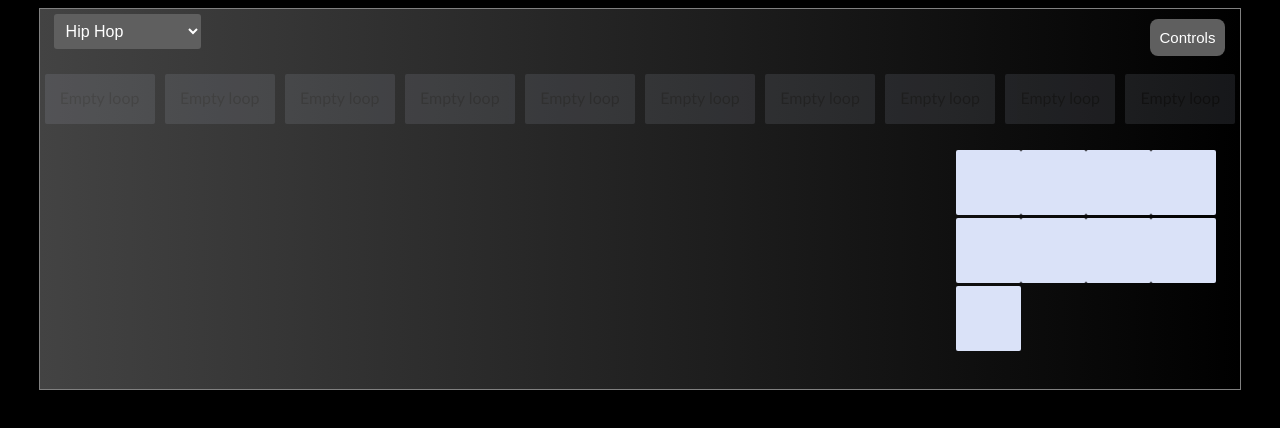
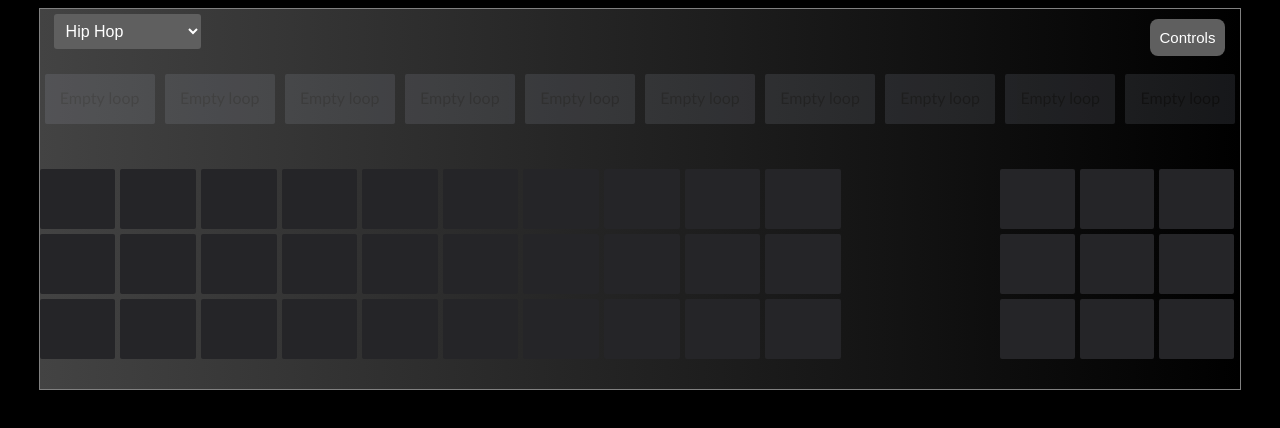
Before and after one commit to mathiasfc/simple-drumpad, a Vue app in the folder simple-drumpad-app/: page / in a window 1280 px wide. Shown: the top 428 px of the page. Built offline with nearby package versions, Linux system fonts and the light colour scheme.

Commit message:
Pads structure

```diff
--- a/simple-drumpad-app/src/App.vue
+++ b/simple-drumpad-app/src/App.vue
@@ -2,21 +2,21 @@
 <div id="drumpad" class="container">
     <ConfigPanel />
     <Loops />
-    <RightPads />
+    <Pads />
 </div>
 </template>
 
 <script>
 import ConfigPanel from './components/ConfigPanel.vue'
 import Loops from './components/Loops.vue'
-import RightPads from './components/RightPads.vue'
+import Pads from './components/Pads.vue'
 
 export default {
     name: 'app',
     components: {
         ConfigPanel,
         Loops,
-        RightPads
+        Pads
     }
 }
 </script>
--- /dev/null
+++ b/simple-drumpad-app/src/components/Pads.vue
@@ -0,0 +1,111 @@
+<template>
+<div id="pads">
+    <div class="wrapper-left">
+        <!-- first-->
+        <div class="pad ripple" data-key="81" data-ripple-color="blue"> </div>
+        <div class="pad ripple" data-key="87" data-ripple-color="blue"> </div>
+        <div class="pad ripple" data-key="69" data-ripple-color="blue"> </div>
+        <div class="pad ripple" data-key="82" data-ripple-color="blue"> </div>
+        <div class="pad ripple" data-key="84" data-ripple-color="blue"> </div>
+        <div class="pad ripple" data-key="89" data-ripple-color="blue"> </div>
+        <div class="pad ripple" data-key="85" data-ripple-color="blue"> </div>
+        <div class="pad ripple" data-key="73" data-ripple-color="blue"> </div>
+        <div class="pad ripple" data-key="79" data-ripple-color="blue"> </div>
+        <div class="pad ripple" data-key="80" data-ripple-color="blue"> </div>
+
+        <!-- second-->
+        <div class="pad ripple" data-key="65" data-ripple-color="blue"> </div>
+        <div class="pad ripple" data-key="83" data-ripple-color="blue"> </div>
+        <div class="pad ripple" data-key="68" data-ripple-color="blue"> </div>
+        <div class="pad ripple" data-key="70" data-ripple-color="blue"> </div>
+        <div class="pad ripple" data-key="71" data-ripple-color="blue"> </div>
+        <div class="pad ripple" data-key="72" data-ripple-color="blue"> </div>
+        <div class="pad ripple" data-key="74" data-ripple-color="blue"> </div>
+        <div class="pad ripple" data-key="75" data-ripple-color="blue"> </div>
+        <div class="pad ripple" data-key="76" data-ripple-color="blue"> </div>
+        <div class="pad ripple" data-key="186" data-ripple-color="blue"> </div>
+
+        <!-- third-->
+        <div class="pad ripple" data-key="90" data-ripple-color="blue"> </div>
+        <div class="pad ripple" data-key="88" data-ripple-color="blue"> </div>
+        <div class="pad ripple" data-key="67" data-ripple-color="blue"> </div>
+        <div class="pad ripple" data-key="86" data-ripple-color="blue"> </div>
+        <div class="pad ripple" data-key="66" data-ripple-color="blue"> </div>
+        <div class="pad ripple" data-key="78" data-ripple-color="blue"> </div>
+        <div class="pad ripple" data-key="77" data-ripple-color="blue"> </div>
+        <div class="pad ripple" data-key="188" data-ripple-color="blue"> </div>
+        <div class="pad ripple" data-key="190" data-ripple-color="blue"> </div>
+        <div class="pad ripple" data-key="191" data-ripple-color="blue"> </div>
+
+    </div>
+
+    <div class="wrapper-right">
+        <div class="pad" loop="true" data-key="103"> </div>
+        <div class="pad" loop="true" data-key="104"> </div>
+        <div class="pad" loop="true" data-key="105"> </div>
+        <div class="pad" loop="true" data-key="100"> </div>
+        <div class="pad" loop="true" data-key="101"> </div>
+        <div class="pad" loop="true" data-key="102"> </div>
+        <div class="pad" loop="true" data-key="97"> </div>
+        <div class="pad" loop="true" data-key="98"> </div>
+        <div class="pad" loop="true" data-key="99"> </div>
+    </div>
+</div>
+</template>
+
+<script>
+export default {
+    name: 'Pads',
+    props: {}
+}
+</script>
+
+<!-- Add "scoped" attribute to limit CSS to this component only -->
+
+<style lang="scss" scoped>
+#pads {
+    width: 100%;
+    height: 200px;
+    margin-top: 40px;
+
+    .wrapper-left {
+        display: grid;
+        grid-template-columns: repeat(10, 9%);
+        grid-gap: 5px;
+        color: #444;
+        float: left;
+        width: 70%;
+
+        .pad {
+            background: #252528;
+            width: auto;
+            height: 60px;
+            border-radius: 2px;
+            position: relative;
+            border: none;
+            outline: none;
+            cursor: pointer;
+        }
+    }
+
+    .wrapper-right {
+        display: grid;
+        grid-template-columns: repeat(3, 31%);
+        grid-gap: 5px;
+        color: #444;
+        width: 20%;
+        float: right;
+
+        .pad {
+            background: #252528;
+            width: auto;
+            height: 60px;
+            border-radius: 2px;
+            position: relative;
+            border: none;
+            outline: none;
+            cursor: pointer;
+        }
+    }
+}
+</style>
--- a/simple-drumpad-app/src/components/RightPads.vue
+++ /dev/null
@@ -1,68 +0,0 @@
-<template>
-<ul class="rightpads">
-    <li>
-        <div class="pad" loop="true" data-key="103"> </div>
-    </li>
-    <li>
-        <div class="pad" loop="true" data-key="104"> </div>
-    </li>
-    <li>
-        <div class="pad" loop="true" data-key="105"> </div>
-    </li>
-    <li>
-        <div class="pad" loop="true" data-key="100"> </div>
-    </li>
-    <li>
-        <div class="pad" loop="true" data-key="101"> </div>
-    </li>
-    <li>
-        <div class="pad" loop="true" data-key="102"> </div>
-    </li>
-    <li>
-        <div class="pad" loop="true" data-key="97"> </div>
-    </li>
-    <li>
-        <div class="pad" loop="true" data-key="98"> </div>
-    </li>
-    <li>
-        <div class="pad" loop="true" data-key="99"> </div>
-    </li>
-
-</ul>
-</template>
-
-<script>
-export default {
-    name: 'RightPads',
-    props: {}
-}
-</script>
-
-<!-- Add "scoped" attribute to limit CSS to this component only -->
-
-<style lang="scss" scoped>
-.rightpads {
-    float: right;
-    width: 270px;
-    margin-right: 9px;
-
-    .pad {
-        border: 1px solid grey;
-        height: 65px;
-        width: 65px;
-        background: #DAE2F8;
-        border-radius: 2px;
-        position: relative;
-        border: none;
-        outline: none;
-        cursor: pointer;
-    }
-
-    .paused {
-        background-color: #5d4d19;
-        color: white;
-        opacity: 1;
-    }
-
-}
-</style>
```
Also changed, not shown: simple-drumpad-app/src/components/LeftPads.vue (deleted).
